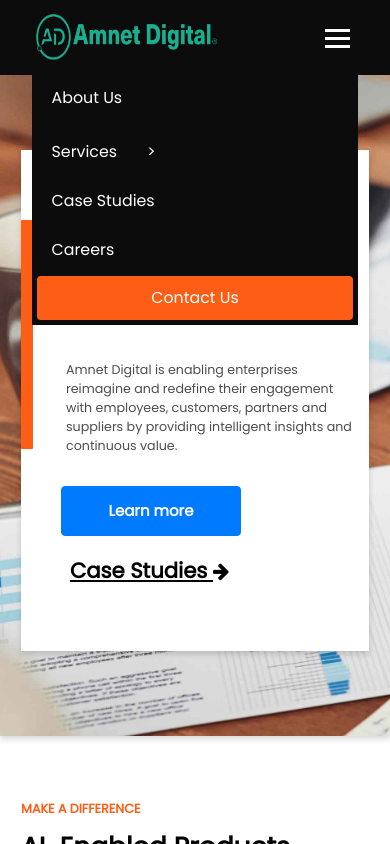
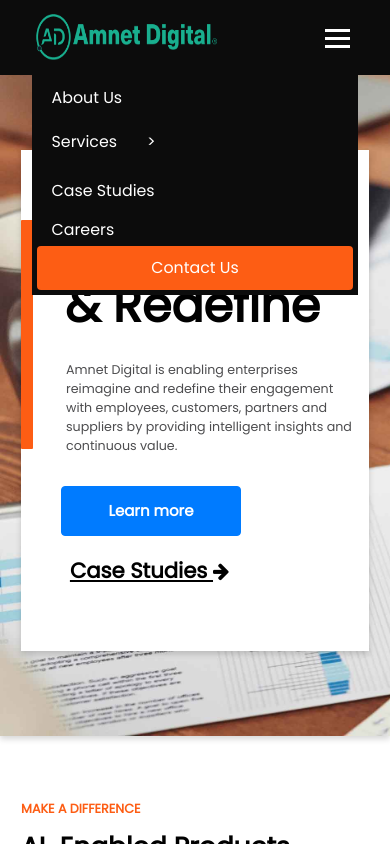
Before and after one commit to binmayPadhi/aws-ament-test, a React (Create React App) app: page / in a window 390 px wide. Both pictures are taken after a click on the button "Toggle navigation". Shown: the top 844 px of the page. Built offline with nearby package versions, Linux system fonts and the light colour scheme.

Commit message:
sub service dropdown update

```diff
--- a/public/styles.css
+++ b/public/styles.css
@@ -3487,6 +3487,9 @@
     .dp-test{
         display: none;
     }
+    .navbar-nav .service-dd{
+        display: block;
+    }
   }
 
 
@@ -3549,3 +3552,7 @@
     border-bottom: 0;
     border-left: .3em solid transparent;
 }
+
+.service-dd{
+    display: none;
+}
--- a/src/assets/components/Navbar.jsx
+++ b/src/assets/components/Navbar.jsx
@@ -54,11 +54,13 @@
             <div className="collapse navbar-collapse" id="navbarNav">
                 {/* <!-- navigation bar menus --> */}
               <ul className="navbar-nav ml-auto">
+                <div style={{padding:"15px 0px 0px 0px"}}>
                 <NavLink to = "/aboutus" onClick={() => window.location.href="/aboutus"} style={navStyle} activeStyle={{color: '#19AF8F', textDecoration: 'none'}}>
 
                   About Us
 
                 </NavLink>
+                </div>
 
                 {/* <NavLink to = "/services" onClick={() => window.location.href="/aboutus"} style={navStyle} activeStyle={{color: '#19AF8F', textDecoration: 'none'}}>
 
@@ -274,16 +276,22 @@
 
 
 
+                <div style={{padding:"15px 0px 0px 0px"}}>
                 <NavLink to = "/casestudies" onClick={() => window.location.href="/casestudies"} style={navStyle} activeStyle={{color: '#19AF8F', textDecoration: 'none'}}>
 
                     Case Studies
 
                 </NavLink>
+                </div>
+
+                <div style={{padding:"15px 0px 0px 0px"}}>
                 <NavLink  to = "/careers"  onClick={() => window.location.href="/careers"} style={navStyle} activeStyle={{color: '#19AF8F', textDecoration: 'none'}}>
 
                     Careers
 
                 </NavLink>
+                </div>
+
                 <NavLink  to = "/contactus" onClick={() => window.location.href="/contactus"} className="contactus-button" activeStyle={{color: '#19AF8F', textDecoration: 'none'}}>
 
                     Contact Us
```
